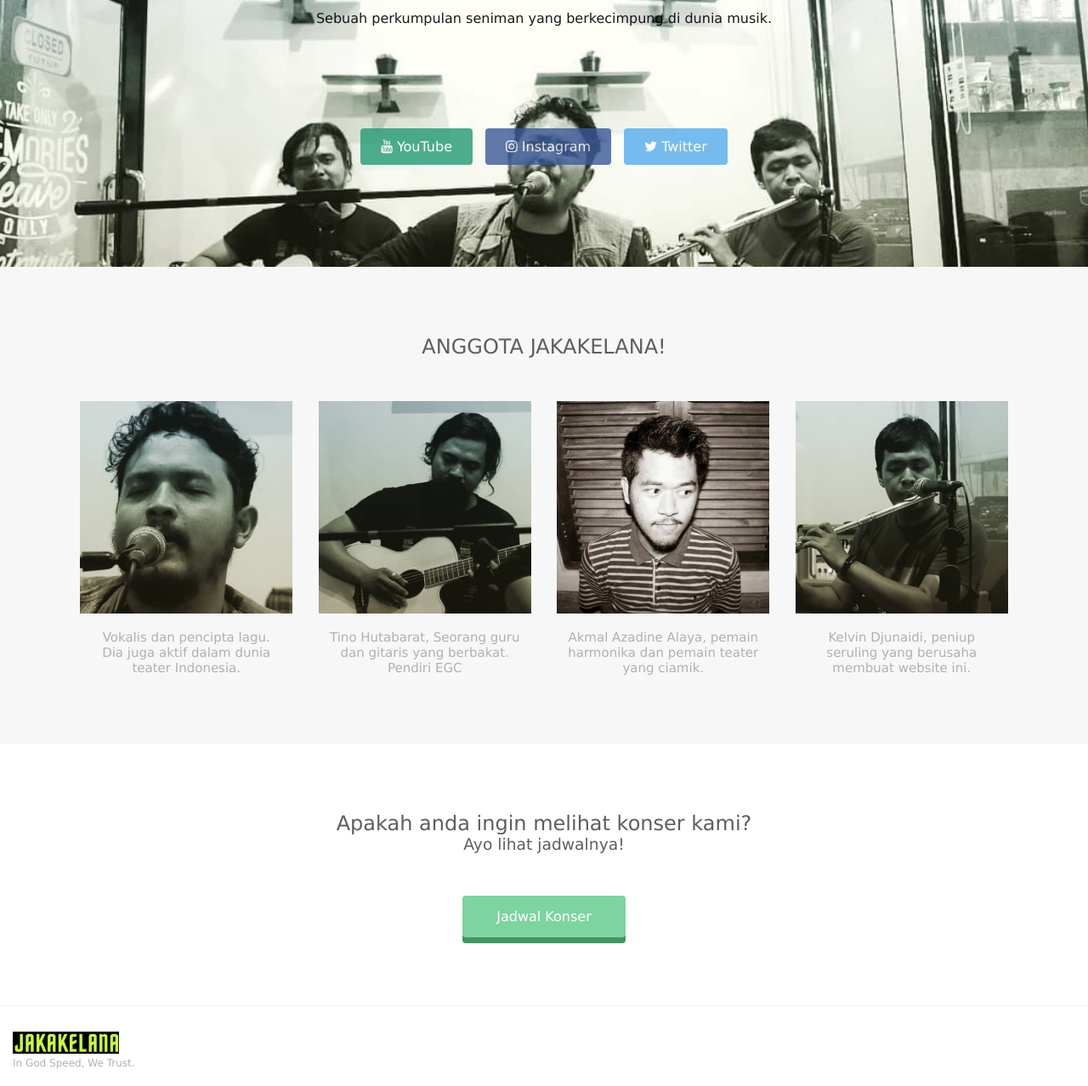
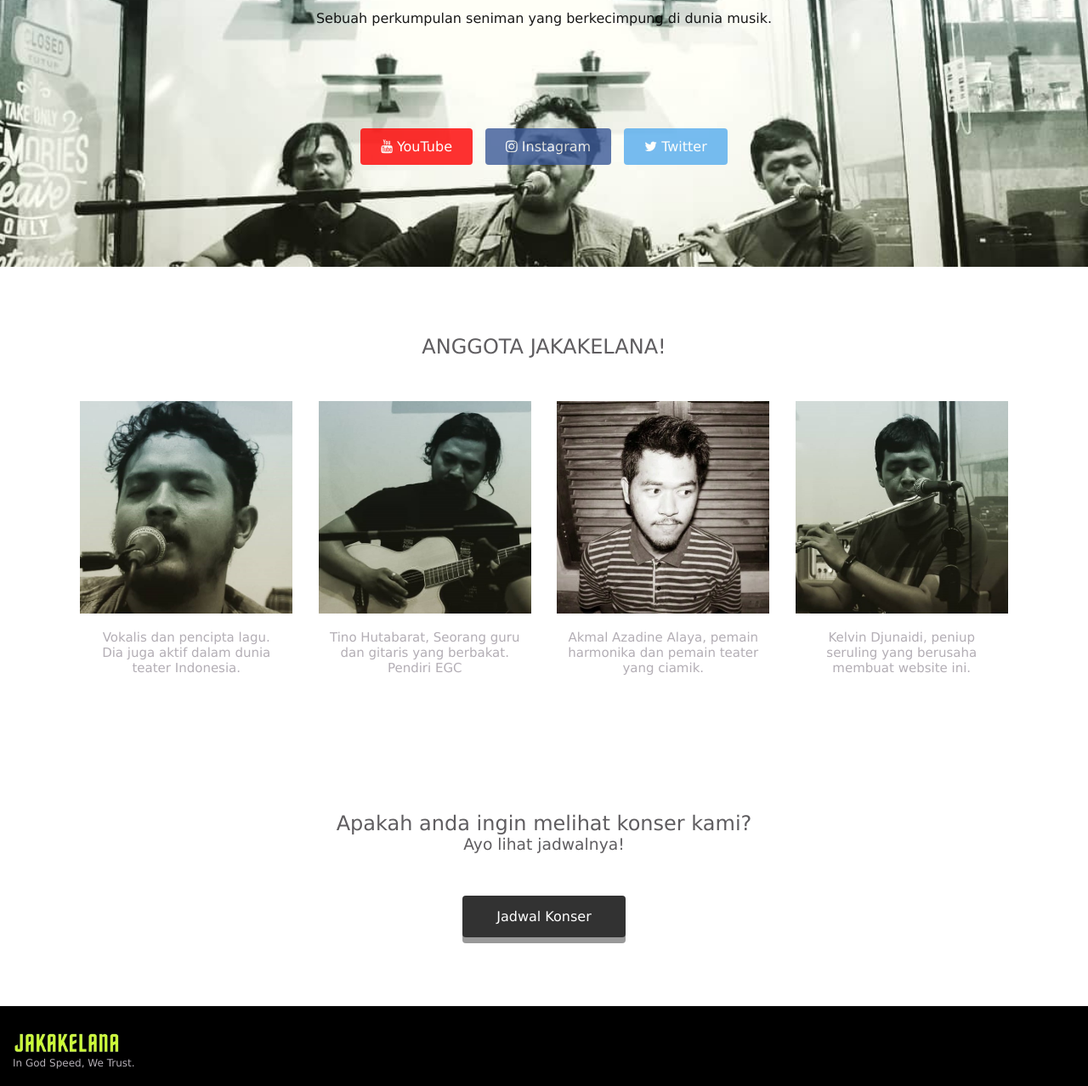
Before and after one commit to yohaneskelvin/JakaKelana, a plain HTML site: page index.html in a window 1280 px wide. Shown: the part 236-1514 px from the top of the page at 85% size. Drawn offline with Linux system fonts and the light colour scheme.

Commit message:
Update stylesheet.css

```diff
--- a/stylesheet.css
+++ b/stylesheet.css
@@ -58,7 +58,7 @@ a {
 }
 
 .signup {
-  background-color: #239b76;
+  background-color: red;
     margin-right: 10px;
 }
 
@@ -136,7 +136,7 @@ header {
   padding-bottom: 80px;
   padding-left: 5%;
   padding-right: 5%;
-  background-color: #f7f7f7;
+  background-color: #fff;
   text-align: center;
 }
 .fotoProfil {
@@ -189,9 +189,9 @@ header {
 
 .message {
   padding: 15px 40px;
-  background-color: #5dca88;
+  background-color: black;
   cursor: pointer;
-  box-shadow: 0 7px #1a7940;
+  box-shadow: 0 7px grey;
 }
 
 .message:active {
@@ -212,6 +212,7 @@ footer p {
 footer {
   padding-top: 30px;
   padding-bottom: 20px;
+  background-color: black;
 }
 
 .menu-icon {
```
